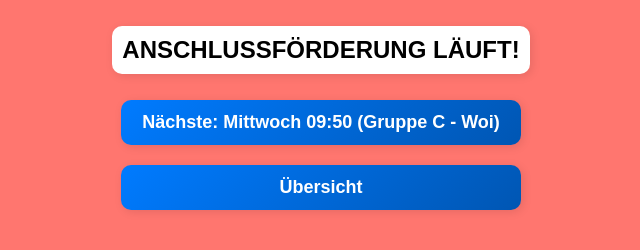
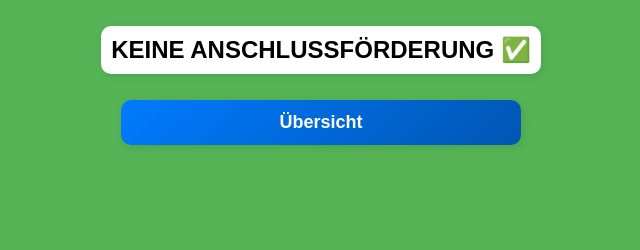
Before and after one commit to BoWi31/anschlussfoerderungBO, a plain HTML site: page index.html in a window 1280 px wide. Shown: the whole page, without its empty margins (319-959 px from the left). Drawn offline with Linux system fonts and the light colour scheme.

Commit message:
Update index.html

```diff
--- a/index.html
+++ b/index.html
@@ -33,7 +33,6 @@
         }
 
         .alert {
-            display: none;
             font-size: 18px;
             font-weight: bold;
             color: white;
@@ -43,6 +42,7 @@
             width: 90%;
             max-width: 400px;
             border-radius: 10px;
+            display: none;
         }
 
         .info-btn {
@@ -128,13 +128,16 @@
                     sessionStart.setDate(now.getDate() + ((time.day - now.getDay() + 7) % 7));
                     sessionStart.setHours(...time.start.split(":").map(Number), 0);
 
+                    let sessionEnd = new Date(sessionStart);
+                    sessionEnd.setHours(...time.end.split(":").map(Number), 0);
+
                     let warningTime = new Date(sessionStart);
                     warningTime.setMinutes(warningTime.getMinutes() - 15);
 
-                    if (now >= sessionStart) {
+                    if (now >= sessionStart && now <= sessionEnd) {
                         activeSession = { teacher: group.teacher, group: group.group, students: group.students };
-                    } else if (now >= warningTime) {
-                        warningSession = { teacher: group.teacher, group: group.group, time: sessionStart, students: group.students };
+                    } else if (now >= warningTime && now < sessionStart) {
+                        warningSession = { teacher: group.teacher, group: group.group, students: group.students, time: sessionStart };
                     } else if (!nextSession || sessionStart < nextSession.time) {
                         nextSession = { teacher: group.teacher, time: sessionStart, group: group.group, students: group.students };
                     }
@@ -143,20 +146,15 @@
 
             if (activeSession) {
                 document.body.style.animation = "pulseRed 3s infinite";
-                document.getElementById("mainTitle").innerText = "Anschlussförderung läuft!";
+                document.getElementById("mainTitle").innerText = `Anschlussförderung: Gruppe ${activeSession.group} (${activeSession.teacher})`;
+                document.getElementById("groupInfo").innerHTML = `<p><strong>Schüler:innen:</strong> ${activeSession.students.join(", ")}</p>`;
             } else if (warningSession) {
                 document.body.style.animation = "pulseYellow 3s infinite";
                 document.getElementById("mainTitle").innerText = "Gleich Anschlussförderung!";
+                document.getElementById("groupInfo").innerHTML = `<p>Nächste Gruppe: ${warningSession.group} (${warningSession.teacher}) - ${warningSession.time.toLocaleTimeString("de-DE", { hour: "2-digit", minute: "2-digit" })}</p>`;
             } else {
                 document.body.style.animation = "pulseGreen 3s infinite";
                 document.getElementById("mainTitle").innerText = "Keine Anschlussförderung ✅";
-            }
-
-            if (nextSession) {
-                let btn = document.getElementById("nextSessionBtn");
-                btn.style.display = "block";
-                btn.innerText = `Nächste: ${weekDays[nextSession.time.getDay()]} ${nextSession.time.toLocaleTimeString("de-DE", { hour: "2-digit", minute: "2-digit" })} (Gruppe ${nextSession.group} - ${nextSession.teacher})`;
-                btn.onclick = () => alert(`Schüler:innen: ${nextSession.students.join(", ")}`);
             }
         }
 
```
